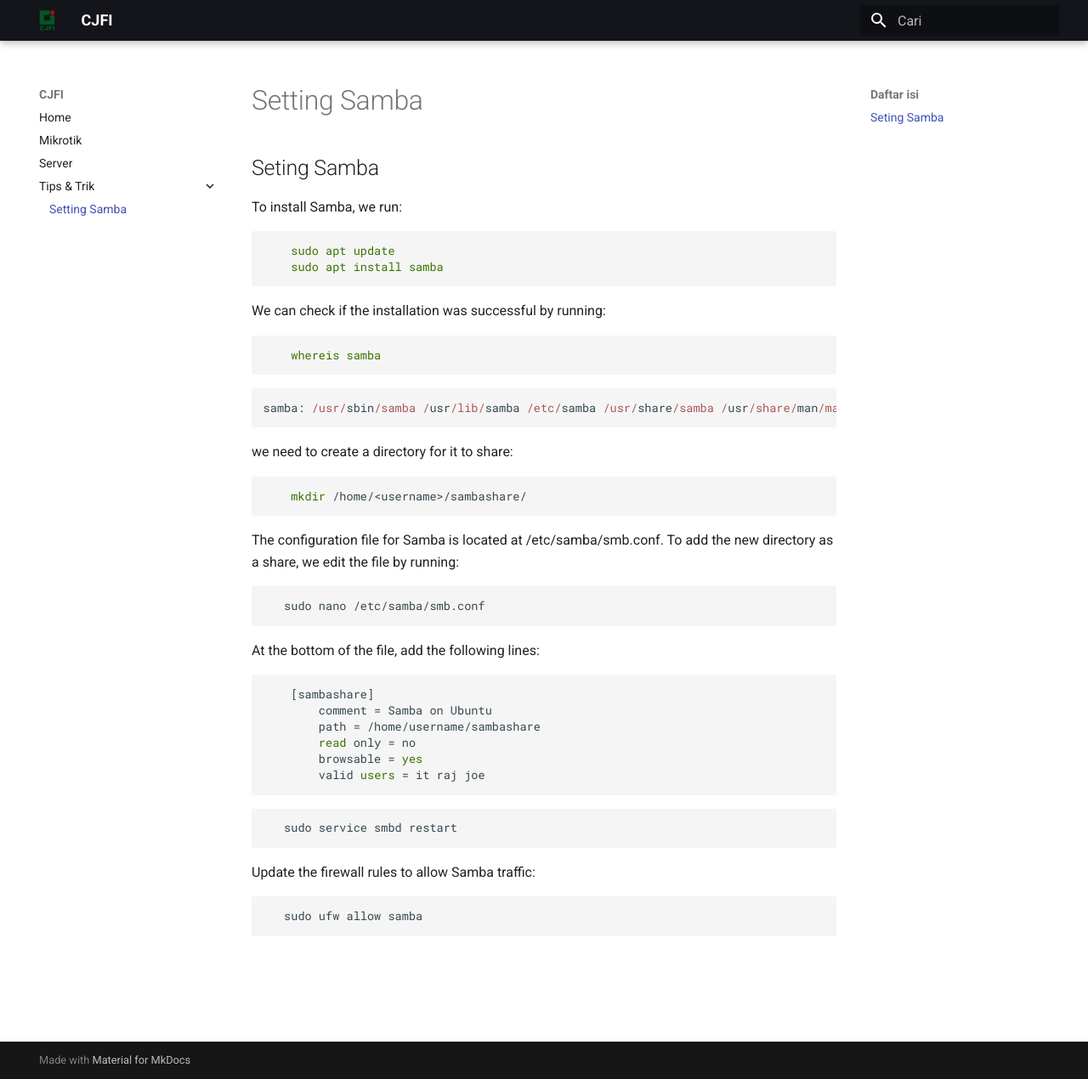
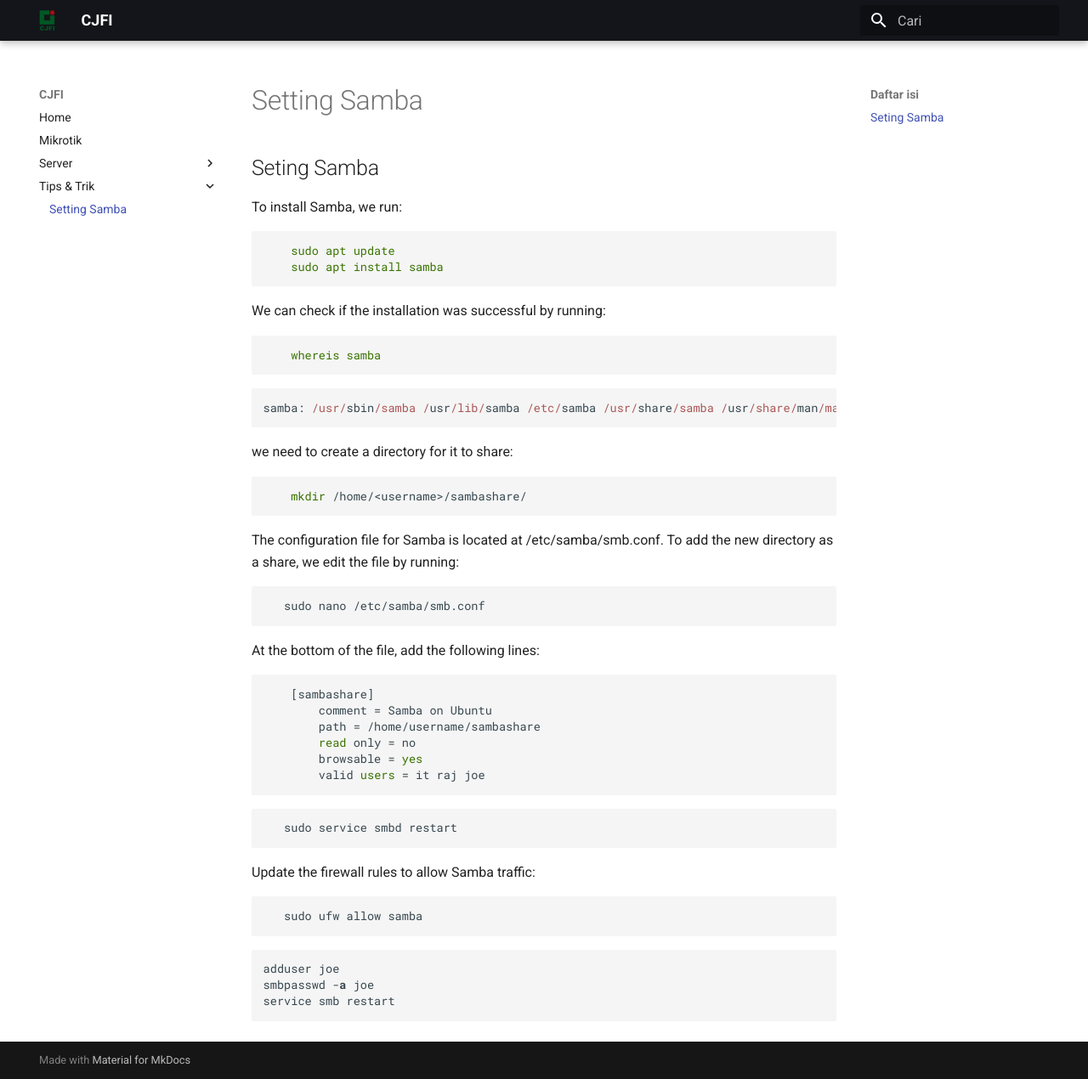
Before and after one commit to wisnubaldas/cjfi-readme, an MkDocs documentation site: the page built from docs/tutorial/setting-samba.md, in a window 1280 px wide and 1270 px high. Shown: the whole window at 85% size. Built offline with MkDocs 1.6.1 and Material for MkDocs 9.7.7, drawn with Linux system fonts in a browser that asks for light colours; nearby versions of some CDN libraries.

````diff
--- a/docs/tutorial/setting-samba.md
+++ b/docs/tutorial/setting-samba.md
@@ -43,3 +43,9 @@ Update the firewall rules to allow Samba traffic:
 ```bash
    sudo ufw allow samba
 ```
+
+``` bash
+adduser joe
+smbpasswd -a joe
+service smb restart
+```
--- a/mkdocs.yml
+++ b/mkdocs.yml
@@ -2,7 +2,9 @@ site_name: CJFI
 nav:
     - Home: index.md
     - Mikrotik: mikrotik.md
-    - Server: server.md
+    - Server:
+      - CJFI-DEV: server/cjfi-dev.md
+      - Config: '#'
     - Tips & Trik:
       - Setting Samba: tutorial/setting-samba.md
 theme:
````
Also changed, not shown: docs/server/cjfi-dev.md (renamed from docs/server.md).
